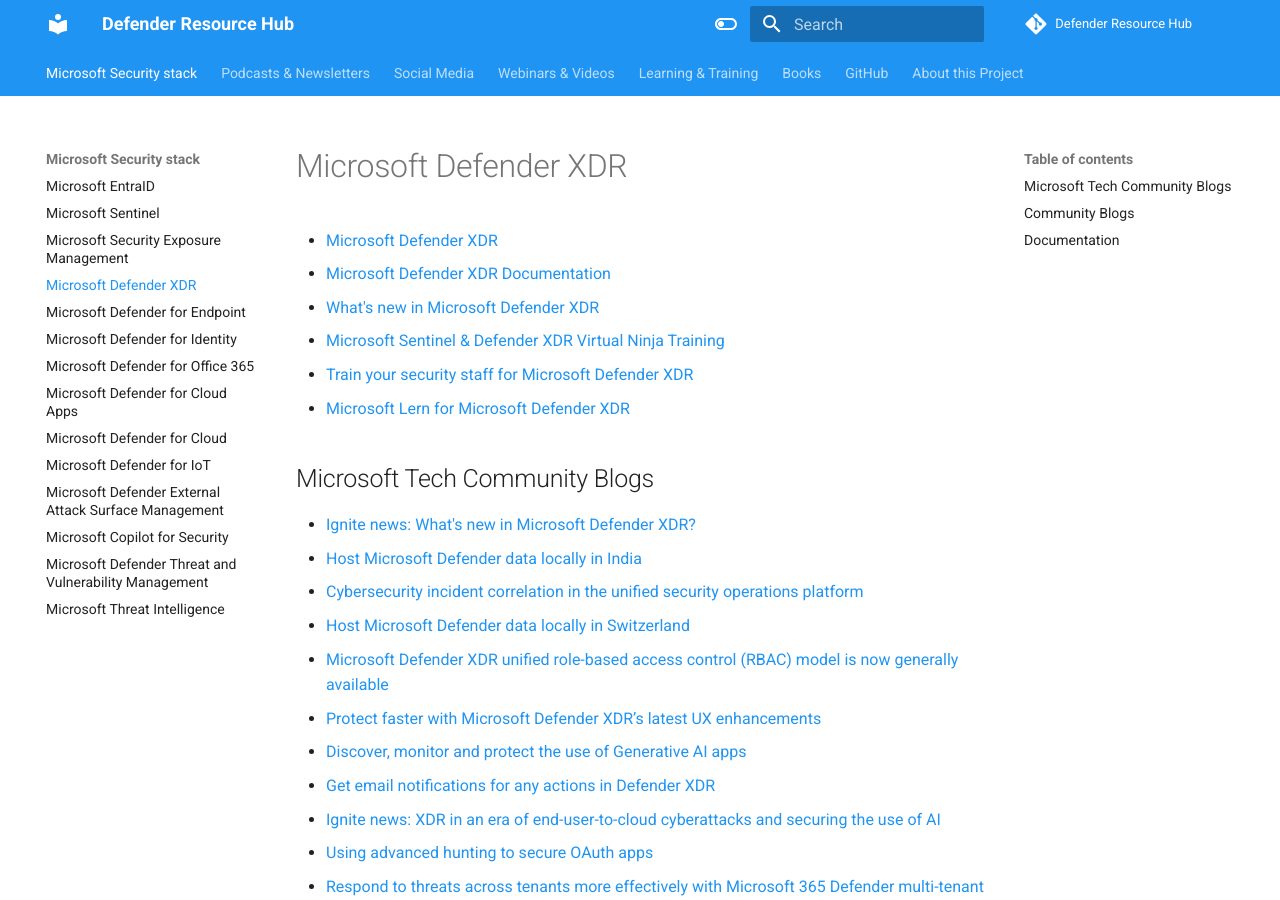
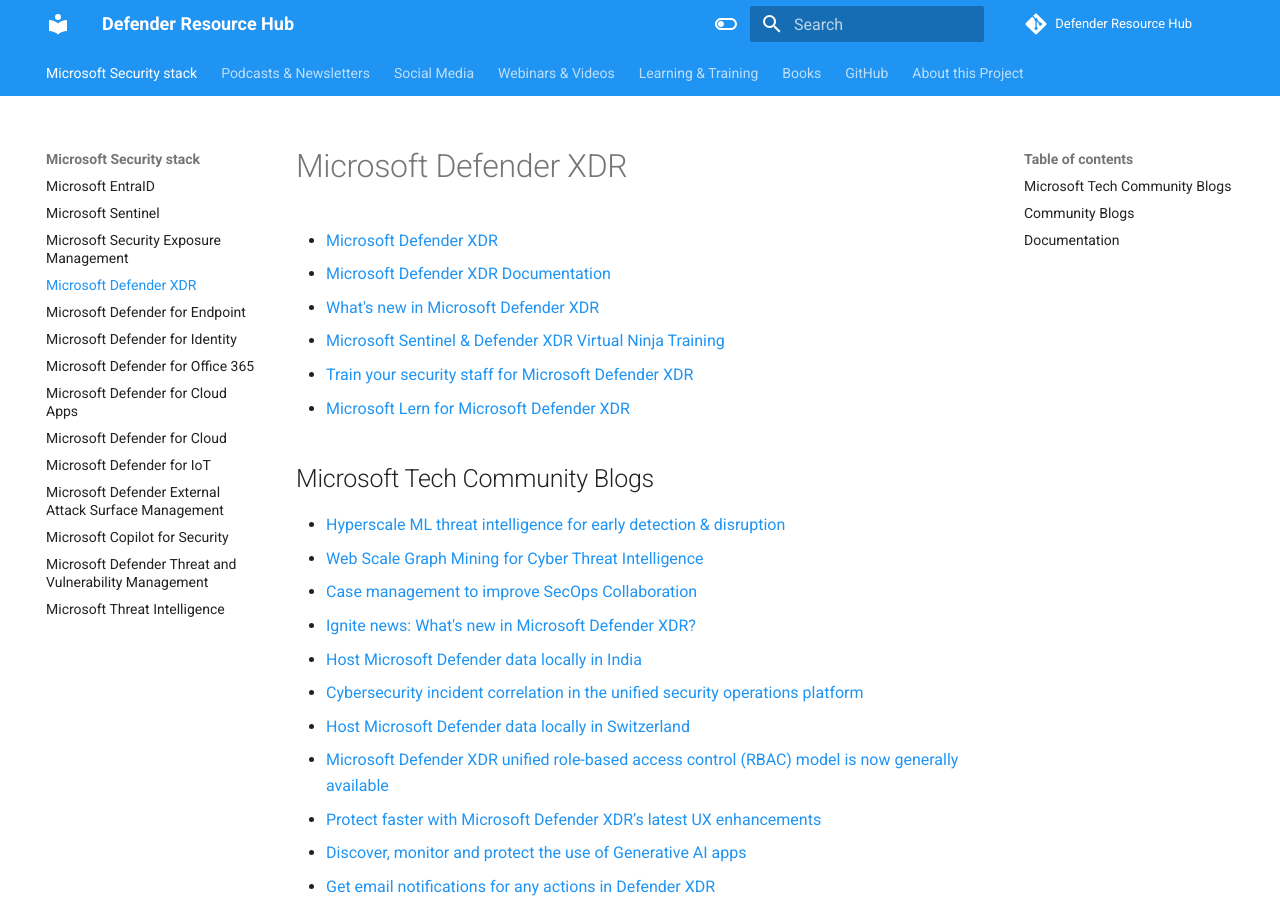
Before and after one commit to alexverboon/DefenderResourceHub, an MkDocs documentation site: the page built from docs/mdxdr.md, in a window 1280 px wide and 900 px high. Built offline with MkDocs 1.6.1 and Material for MkDocs 9.7.7, drawn with Linux system fonts in a browser that asks for light colours; comment, search, counter and statistics services are not loaded.

Commit message:
Defender XDR updates

```diff
--- a/docs/mdxdr.md
+++ b/docs/mdxdr.md
@@ -9,6 +9,9 @@
 
 ## Microsoft Tech Community Blogs
 
+- [Hyperscale ML threat intelligence for early detection & disruption](https://techcommunity.microsoft.com/blog/microsoftthreatprotectionblog/hyperscale-ml-threat-intelligence-for-early-detection--disruption/4359763)
+- [Web Scale Graph Mining for Cyber Threat Intelligence](https://arxiv.org/abs/2411.06239)
+- [Case management to improve SecOps Collaboration](https://techcommunity.microsoft.com/blog/microsoftthreatprotectionblog/case-management-to-improve-secops-collaboration/4369625)
 - [Ignite news: What's new in Microsoft Defender XDR?](https://techcommunity.microsoft.com/blog/microsoftthreatprotectionblog/ignite-news-whats-new-in-microsoft-defender-xdr/4303104)
 - [Host Microsoft Defender data locally in India](https://techcommunity.microsoft.com/t5/microsoft-defender-xdr-blog/host-microsoft-defender-data-locally-in-india/ba-p/4215053)
 - [Cybersecurity incident correlation in the unified security operations platform](https://techcommunity.microsoft.com/t5/microsoft-defender-xdr-blog/cybersecurity-incident-correlation-in-the-unified-security/ba-p/4214394)
```
